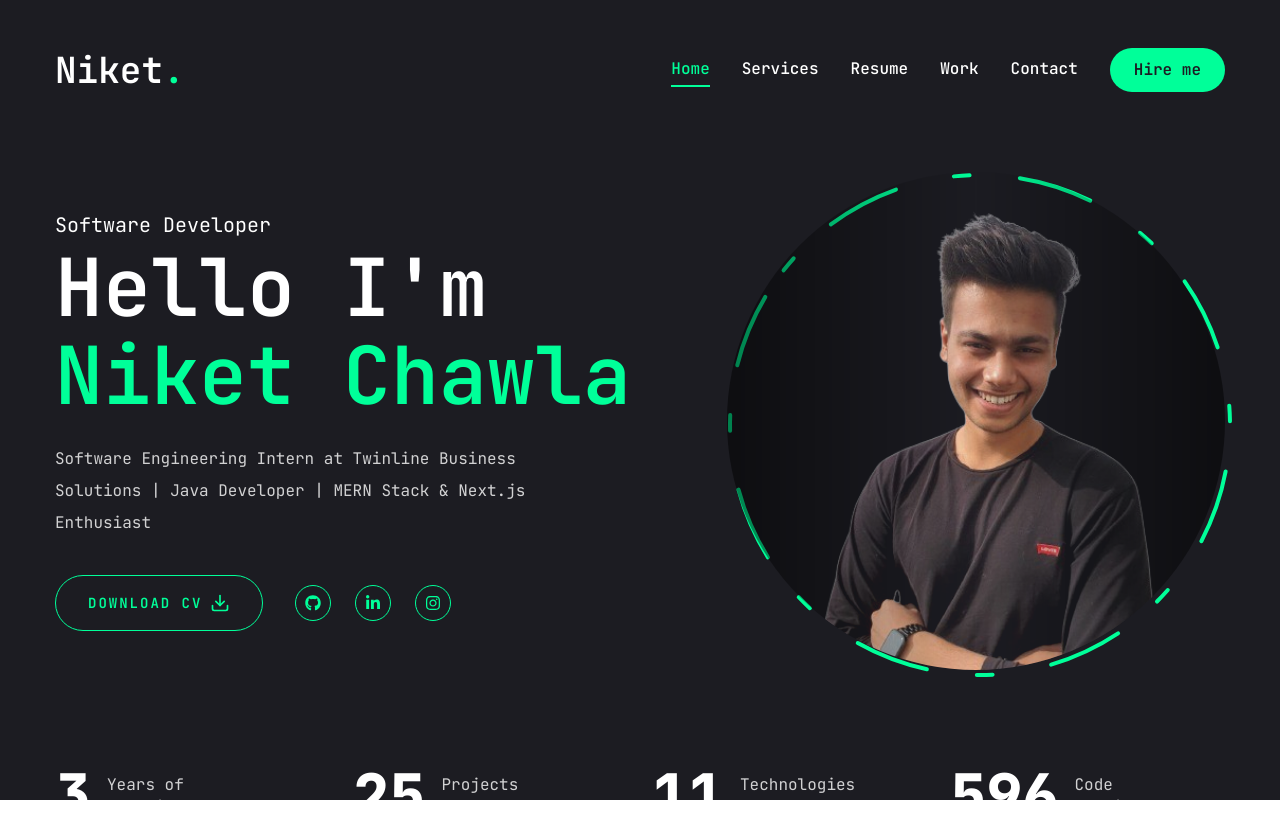
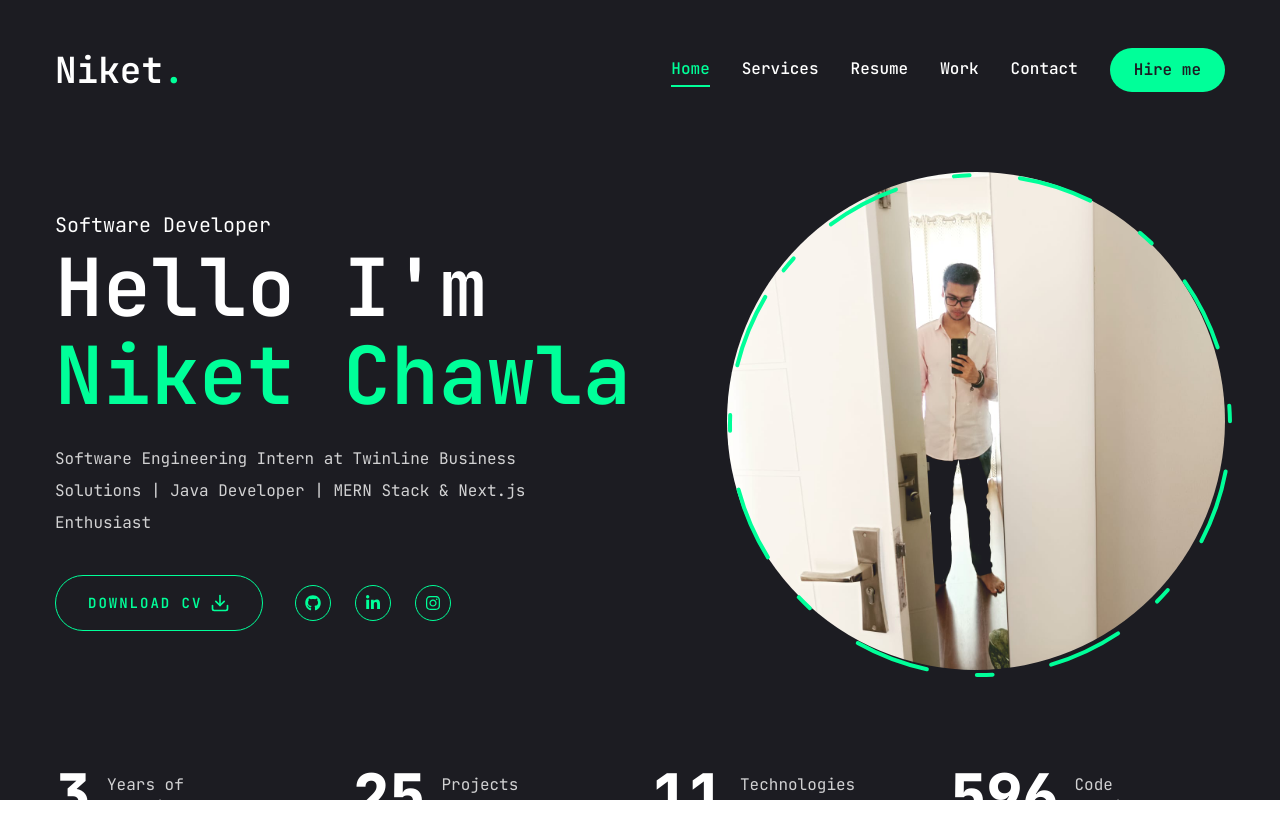
Before and after one commit to NC0312/my-portfolio, a Next.js app: page / in a window 1280 px wide. Shown: the top 838 px of the page. Built offline with nearby package versions, Linux system fonts and the light colour scheme.

Commit message:
Update photo.jsx
profile photo updated

```diff
--- a/components/ui/photo.jsx
+++ b/components/ui/photo.jsx
@@ -1,6 +1,3 @@
-
-
-
 "use client";
 
 import { motion } from "framer-motion";
@@ -24,9 +21,9 @@ const Photo = () => {
           }}
           className="w-[298px] h-[298px] xl:w-[498px] xl:h-[498px] relative"
         >
-          <div className="absolute inset-0 bg-gradient-to-r from-black via-transparent to-black opacity-50 z-10 rounded-full"></div>
+          {/* <div className="absolute inset-0 bg-gradient-to-r from-black via-transparent to-black opacity-50 z-10 rounded-full"></div> */}
           <Image
-            src="/assets/profile.png"
+            src="/assets/profile-image.jpg"
             priority
             quality={100}
             fill
```
